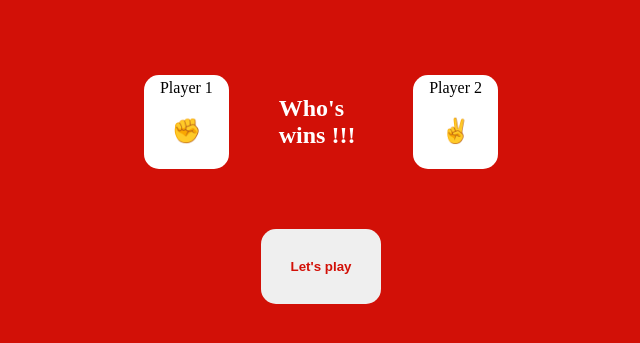
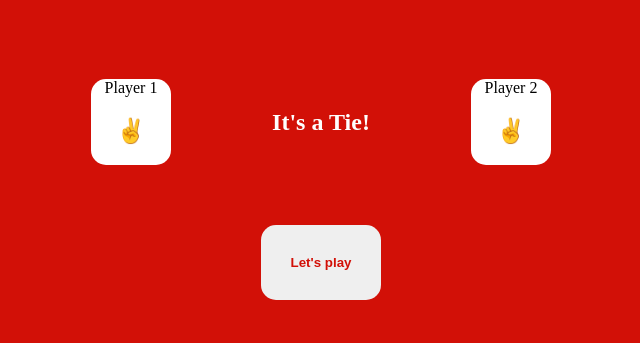
Before and after one commit to pharouqy/Build_Game, a plain HTML site: page index.html in a window 1280 px wide. Both pictures are taken after a click on the button "Let's play". Shown: the part 287-630 px from the top of the page, without its empty margins (319-959 px from the left). Drawn offline with Linux system fonts and the light colour scheme.

Commit message:
JavaScript logic done !!!

```diff
--- a/index.html
+++ b/index.html
@@ -13,15 +13,15 @@
       <div>
         <section>
           <span>Player 1</span>
-          <h2>✊</h2>
+          <h2 id="player1">✊</h2>
         </section>
-        <aside><h2>Who's wins !!!</h2></aside>
+        <aside><h2 id="result">Who's wins !!!</h2></aside>
         <section>
           <span>Player 2</span>
-          <h2>✌️</h2>
+          <h2 id="player2">✌️</h2>
         </section>
       </div>
-      <button>Let's play</button>
+      <button id="btn">Let's play</button>
     </main>
     <script src="./script/script.js"></script>
   </body>
--- a/script/script.js
+++ b/script/script.js
@@ -0,0 +1,38 @@
+const player1 = document.getElementById("player1");
+const result = document.getElementById("result");
+const player2 = document.getElementById("player2");
+
+handlePlay();
+
+function randomHands() {
+  const hands = ["✊", "✌️", "🤚"];
+  const randomIndex1 = Math.floor(Math.random() * 3);
+  const randomIndex2 = Math.floor(Math.random() * 3);
+  player1.textContent = hands[randomIndex1];
+  player2.textContent = hands[randomIndex2];
+}
+
+function play() {
+  if (player1.textContent === player2.textContent) {
+    return (result.textContent = "It's a Tie!");
+  } else {
+    if (
+      (player1.textContent === "✊" && player2.textContent === "✌️") ||
+      (player1.textContent === "✌️" && player2.textContent === "🤚") ||
+      (player1.textContent === "🤚" && player2.textContent === "✊")
+    ) {
+      return (result.textContent = "Player 1 wins !!!");
+    } else {
+      return (result.textContent = "Player 2 wins !!!");
+    }
+  }
+}
+
+function handlePlay() {
+  const btn = document.getElementById("btn");
+  btn.addEventListener("click", (e) => {
+    e.preventDefault();
+    randomHands();
+    play();
+  });
+}
--- a/styles/styles.css
+++ b/styles/styles.css
@@ -15,6 +15,7 @@ main > div {
   display: flex;
   justify-content: center;
   align-items: center;
+  width: 460px;
 }
 
 div > section {
@@ -54,3 +55,8 @@ button {
 button:hover {
   cursor: pointer;
 }
+
+aside > h2 {
+    width: 200px;
+    text-align: center;
+}
```
